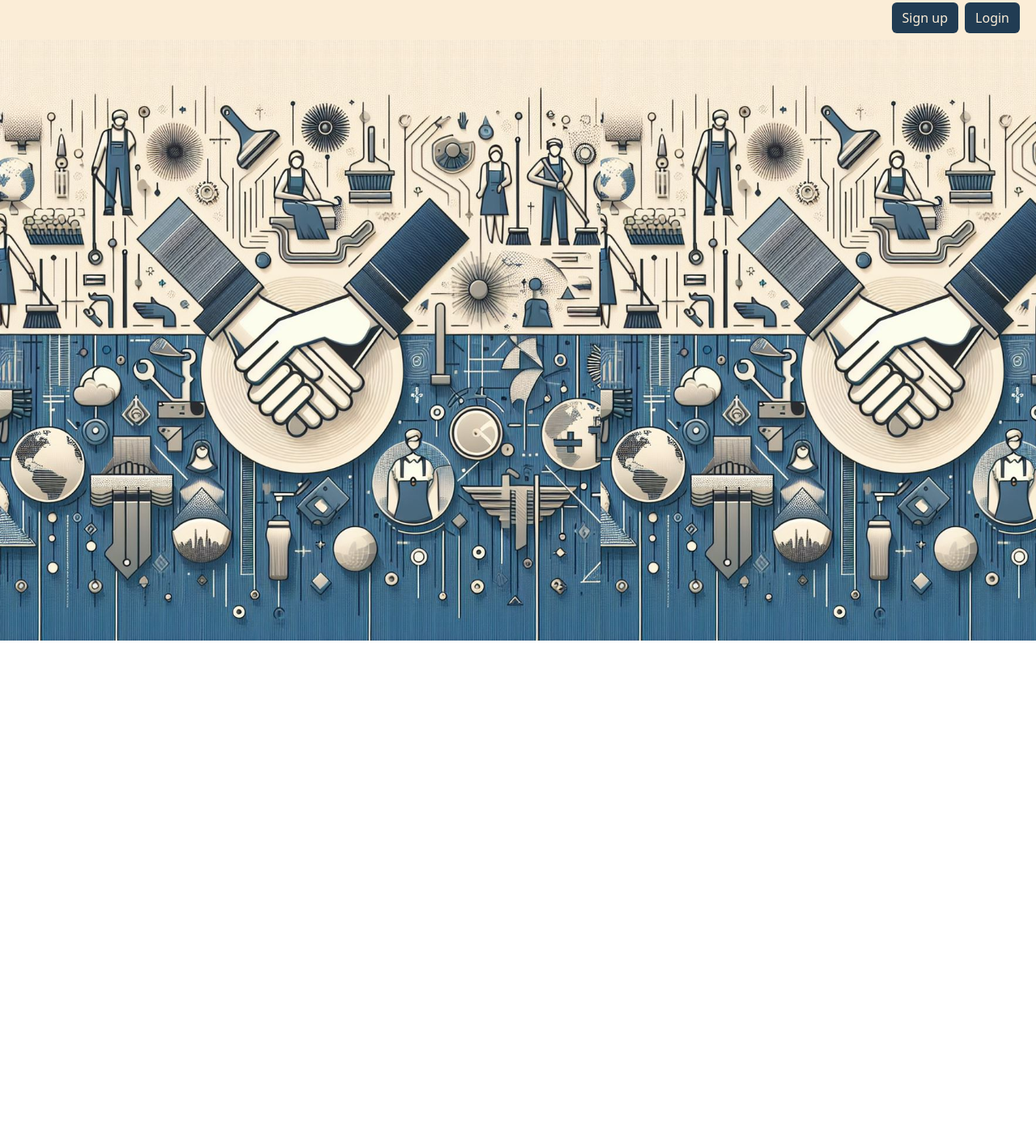
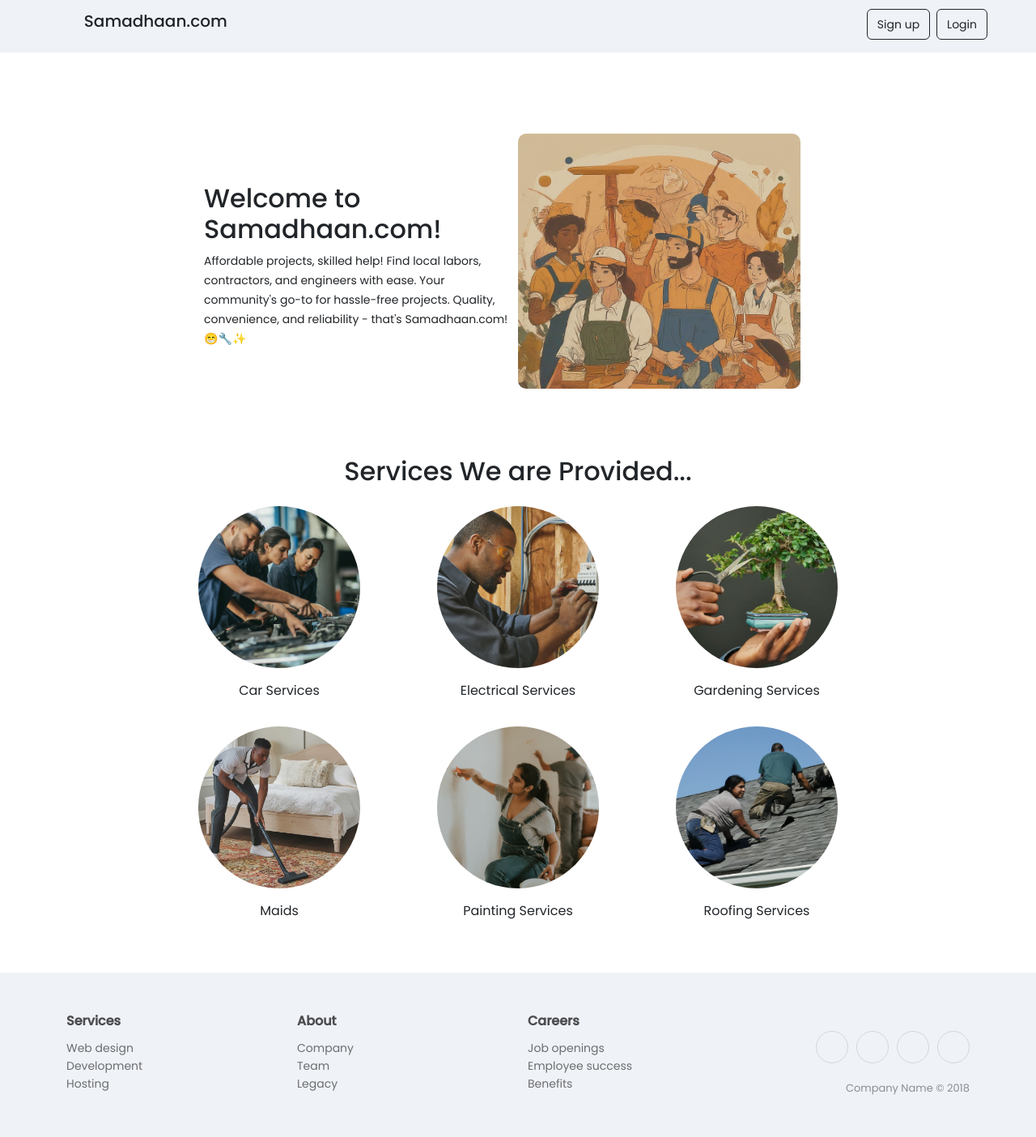
Before and after one commit to moneygoyal02/Project, a website: page public/first.html in a window 1280 px wide. Shown: the part 5-1409 px from the top of the page at 81% size. Before the commit the page ends 800 px from the top, so only its background shows below. Drawn offline with nearby package versions, Linux system fonts and the light colour scheme.

Commit message:
home page

```diff
--- a/public/first.html
+++ b/public/first.html
@@ -29,6 +29,80 @@
       rel="stylesheet"
       href="https://cdnjs.cloudflare.com/ajax/libs/font-awesome/6.5.1/css/all.min.css"
     />
+
+
+    <style>
+      @import url("https://fonts.googleapis.com/css2?family=Poppins:wght@400;500&display=swap");
+
+      body {
+        font-family: "poppins", sans-serif;
+      }
+
+      .footer-clean {
+  padding:50px 0;
+  background-color:#eff2f7;
+  color:#4b4c4d;
+}
+
+.footer-clean h3 {
+  margin-top:0;
+  margin-bottom:12px;
+  font-weight:bold;
+  font-size:16px;
+}
+
+.footer-clean ul {
+  padding:0;
+  list-style:none;
+  line-height:1.6;
+  font-size:14px;
+  margin-bottom:0;
+}
+
+.footer-clean ul a {
+  color:inherit;
+  text-decoration:none;
+  opacity:0.8;
+}
+
+.footer-clean ul a:hover {
+  opacity:1;
+}
+
+.footer-clean .item.social {
+  text-align:right;
+}
+
+
+
+.footer-clean .item.social > a {
+  font-size:24px;
+  width:40px;
+  height:40px;
+  line-height:40px;
+  display:inline-block;
+  text-align:center;
+  border-radius:50%;
+  border:1px solid #ccc;
+  margin-left:10px;
+  margin-top:22px;
+  color:inherit;
+  opacity:0.75;
+}
+
+.footer-clean .item.social > a:hover {
+  opacity:0.9;
+}
+
+
+
+.footer-clean .copyright {
+  margin-top:14px;
+  margin-bottom:0;
+  font-size:13px;
+  opacity:0.6;
+}
+    </style>
 
     <!-- ------------------------------------------------------------------------- -->
 
@@ -158,22 +232,14 @@
 
           $.ajax(obj)
 
-            .done(function (resp)
-            {
-
-              if(resp=="Customer")
-              {
-                localStorage.setItem("activeUser",email);
-               location.href="customer-Dash.html";
-              }
-              else if(resp=="Provider")
-              {
-                localStorage.setItem("activeUser",email);
-                location.href="service-provider-dash.html";
-
-              }
-              else
-              alert(resp);
+            .done(function (resp) {
+              if (resp == "Customer") {
+                localStorage.setItem("activeUser", email);
+                location.href = "customer-Dash.html";
+              } else if (resp == "Provider") {
+                localStorage.setItem("activeUser", email);
+                location.href = "service-provider-dash.html";
+              } else alert(resp);
             })
 
             .fail(function (err) {
@@ -187,46 +253,34 @@
   </head>
   <body>
     <!-- -------------------------Nav BAR--------------------------------- -->
-    <nav class="navbar" style="background-color: #fbedd7">
-      <div class="container-fluid justify-content-end">
-
+    <nav class="navbar" style="background-color: #eff2f7">
+      <div class="container-fluid justify-content-end mt-2 mb-2">
+        <div class="col-md-6" style="margin-right: 27%">
+          <h5>Samadhaan.com</h5>
+        </div>
 
         <!-- ----------------------------sign-up button------------------------- -->
 
         <button
-          class="btn me-2"
+          class="btn me-2 btn-outline-dark"
           data-bs-toggle="modal"
           data-bs-target="#signupmodal"
           type="button"
-          style="background-color: #213c53; color: #fbedd7"
         >
-          Sign up
+          <small>Sign up</small>
         </button>
 
         <!-- ----------------------------login button------------------------- -->
         <button
-          class="btn me-2"
+          class="btn me-5 btn-outline-dark"
           data-bs-toggle="modal"
           data-bs-target="#loginmodal"
           type="button"
-          style="background-color: #213c53; color: #fbedd7"
         >
-          Login
+          <small> Login</small>
         </button>
       </div>
     </nav>
-
-    <!-- ----------------------BACKGROUND-IMAGE--------------------------- -->
-
-    <div
-      class="background"
-      style="
-        background-image: url(../pic/_cdae923f-657c-4623-98ee-f4d02a28ae2b.jpg);
-        height: 92.8vh;
-        background-size: contain;
-        background-repeat: inherit;
-      "
-    ></div>
 
     <!-----------------------------signup Modal ----------------------->
     <div
@@ -239,7 +293,7 @@
       aria-hidden="true"
     >
       <div class="modal-dialog">
-        <div class="modal-content" style="background-color: #fbedd7">
+        <div class="modal-content">
           <div class="modal-header">
             <h1 class="modal-title fs-5" id="staticBackdropLabel">Sign up</h1>
             <button
@@ -286,12 +340,6 @@
                     required
                   />
                 </div>
-
-                <!-- <div class="col">
-                <button class="btn btn-outline-secondary" type="button" id="togglePassword">
-                  <i class="fas fa-eye-slash"></i>
-              </button>
-              </div> -->
               </div>
               <!-- -------------------------USER TYPE---------------------------------- -->
 
@@ -306,24 +354,17 @@
                     required
                   >
                     <option selected disabled value="">Choose...</option>
-                    <option value="Customer">Customer-Dash</option>
-                    <option value="Provider">
-                      Service-Provider-Dash
-                    </option>
+                    <option value="Customer">Customer</option>
+                    <option value="Provider">Provider</option>
                   </select>
                 </div>
               </div>
 
               <!-- --------------------------SIGN UP BUTTON--------------------------------- -->
 
-              <div class="d-grid gap-2 col-6 mx-auto">
-                <button
-                  class="btn btn-primary"
-                  type="button"
-                  id="upbtn"
-                  style="background-color: #213c53; color: #fbedd7"
-                >
-                  Sign up
+              <div class="d-grid mt-2 gap-2 col-6 mx-auto">
+                <button class="btn btn-outline-dark" type="button" id="upbtn">
+                  <small>Sign up</small>
                 </button>
                 <span id="signerr"></span>
               </div>
@@ -348,7 +389,7 @@
       aria-hidden="true"
     >
       <div class="modal-dialog">
-        <div class="modal-content" style="background-color: #fbedd7">
+        <div class="modal-content">
           <div class="modal-header">
             <h1 class="modal-title fs-5" id="staticBackdropLabel">Login</h1>
             <button
@@ -393,14 +434,8 @@
             <!-- --------------------------login BUTTON--------------------------------- -->
 
             <div class="d-grid gap-2 col-6 mx-auto">
-              <button
-                class="btn"
-
-                type="button"
-                id="loginbtn"
-                style="background-color: #213c53; color: #fbedd7"
-              >
-                Login
+              <button class="btn btn-outline-dark" type="button" id="loginbtn">
+                <small>Login</small>
               </button>
             </div>
 
@@ -410,5 +445,169 @@
       </div>
     </div>
     <!-- -------------------------------------------------------------------- -->
+
+    <div
+      class="container d-flex flex-wrap justify-content-center mb-5 align-items-center"
+      style="height: 350px; width: 800px; margin-top: 100px"
+    >
+      <div class="col-md-6" style="height: 350px">
+        <div class="row align-items-center" style="height: 100%">
+          <div class="mb-4">
+            <h2>Welcome to Samadhaan.com!</h2>
+            <small class="text-wrap text-center" style="font-weight: 300">
+              Affordable projects, skilled help! Find local labors, contractors,
+              and engineers with ease. Your community's go-to for hassle-free
+              projects. Quality, convenience, and reliability - that's
+              Samadhaan.com! 😁🔧✨
+            </small>
+          </div>
+        </div>
+      </div>
+
+      <!-- ------------------------------------------------------------------------------- -->
+
+      <div class="col-md-6" style="height: inherit">
+        <img
+          src="/pic/Gemini_Generated_Image (1).jpg"
+          style="width: 90%; height: 90%; border-radius: 10px"
+          alt=""
+        />
+      </div>
+    </div>
+
+    <!-- -------------------------------------------------------------------- -->
+
+    <div
+      class="container mt-5 mb-5 d-flex flex-wrap justify-content-center gap-3"
+    >
+      <div class="col-md-12">
+        <center><h2>Services We are Provided...</h2></center>
+      </div>
+
+      <div class="col-md-3">
+        <div class="mb-1">
+          <center>
+            <img
+              src="/pic/New folder/car.png"
+              style="width: 200px; height: 200px; border-radius: 50%"
+              alt=""
+            />
+          </center>
+        </div>
+        <span
+          ><p><center>Car Services</center></p></span
+        >
+      </div>
+      <div class="col-md-3">
+        <div class="mb-1">
+          <center>
+            <img
+              src="/pic/New folder/electrical.png"
+              style="width: 200px; height: 200px; border-radius: 50%"
+              alt=""
+            />
+          </center>
+        </div>
+        <span
+          ><p><center>Electrical Services</center></p></span
+        >
+      </div>
+      <div class="col-md-3">
+        <div class="mb-1">
+          <center>
+            <img
+              src="/pic/New folder/gardening.png"
+              style="width: 200px; height: 200px; border-radius: 50%"
+              alt=""
+            />
+          </center>
+        </div>
+        <span
+          ><p><center>Gardening Services</center></p></span
+        >
+      </div>
+      <div class="col-md-3">
+        <div class="mb-1">
+          <center>
+            <img
+              src="/pic/New folder/maid.jpg"
+              style="width: 200px; height: 200px; border-radius: 50%"
+              alt=""
+            />
+          </center>
+        </div>
+        <span
+          ><p><center>Maids</center></p></span
+        >
+      </div>
+      <div class="col-md-3">
+        <div class="mb-1">
+          <center>
+            <img
+              src="/pic/New folder/painter.png"
+              style="width: 200px; height: 200px; border-radius: 50%"
+              alt=""
+            />
+          </center>
+        </div>
+        <span
+          ><p><center>Painting Services</center></p></span
+        >
+      </div>
+      <div class="col-md-3">
+        <div class="mb-1">
+          <center>
+            <img
+              src="/pic/New folder/roofing.png"
+              style="width: 200px; height: 200px; border-radius: 50%"
+              alt=""
+            />
+          </center>
+        </div>
+        <span
+          ><p><center>Roofing Services</center></p></span
+        >
+      </div>
+    </div>
+
+    <!-- ------------------------------------------------------------------------------ -->
+    <div class="footer-clean">
+      <footer>
+          <div class="container">
+              <div class="row justify-content-center">
+                  <div class="col-sm-4 col-md-3 item">
+                      <h3>Services</h3>
+                      <ul>
+                          <li><a href="#">Web design</a></li>
+                          <li><a href="#">Development</a></li>
+                          <li><a href="#">Hosting</a></li>
+                      </ul>
+                  </div>
+                  <div class="col-sm-4 col-md-3 item">
+                      <h3>About</h3>
+                      <ul>
+                          <li><a href="#">Company</a></li>
+                          <li><a href="#">Team</a></li>
+                          <li><a href="#">Legacy</a></li>
+                      </ul>
+                  </div>
+                  <div class="col-sm-4 col-md-3 item">
+                      <h3>Careers</h3>
+                      <ul>
+                          <li><a href="#">Job openings</a></li>
+                          <li><a href="#">Employee success</a></li>
+                          <li><a href="#">Benefits</a></li>
+                      </ul>
+                  </div>
+                  <div class="col-lg-3 item social"><a href="#"><i class="icon ion-social-facebook"></i></a><a href="#"><i class="icon ion-social-twitter"></i></a><a href="#"><i class="icon ion-social-snapchat"></i></a><a href="#"><i class="icon ion-social-instagram"></i></a>
+                      <p class="copyright">Company Name © 2018</p>
+                  </div>
+              </div>
+          </div>
+      </footer>
+  </div>
+
+
+
   </body>
 </html>
```
Also changed, not shown: public/pic/Gemini_Generated_Image (1).jpg (added), public/pic/New folder/car.png (added), public/pic/New folder/electrical.png (added), public/pic/New folder/gardening.png (added), public/pic/New folder/maid.jpg (added), public/pic/New folder/painter.png (added), public/pic/New folder/roofing.png (added).
